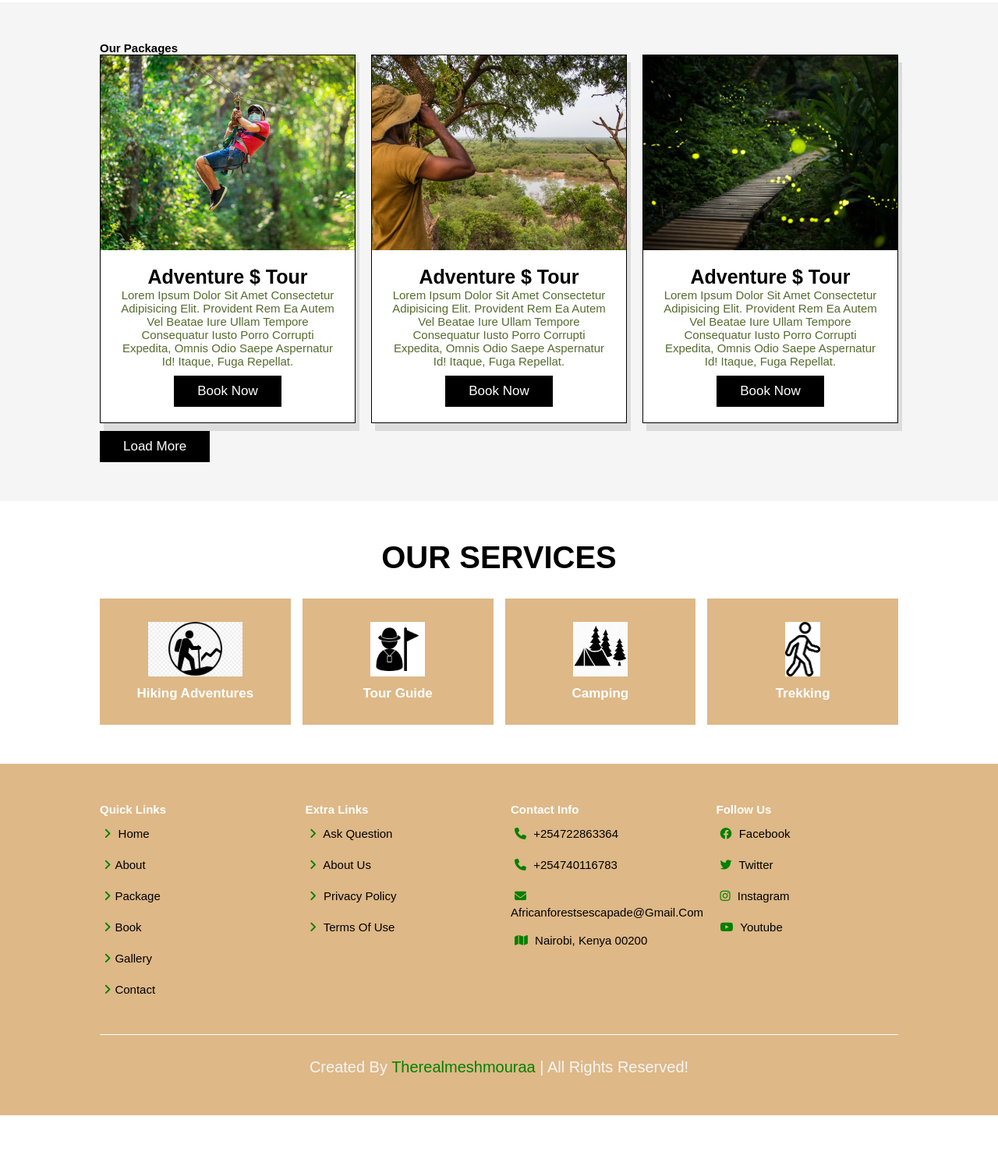
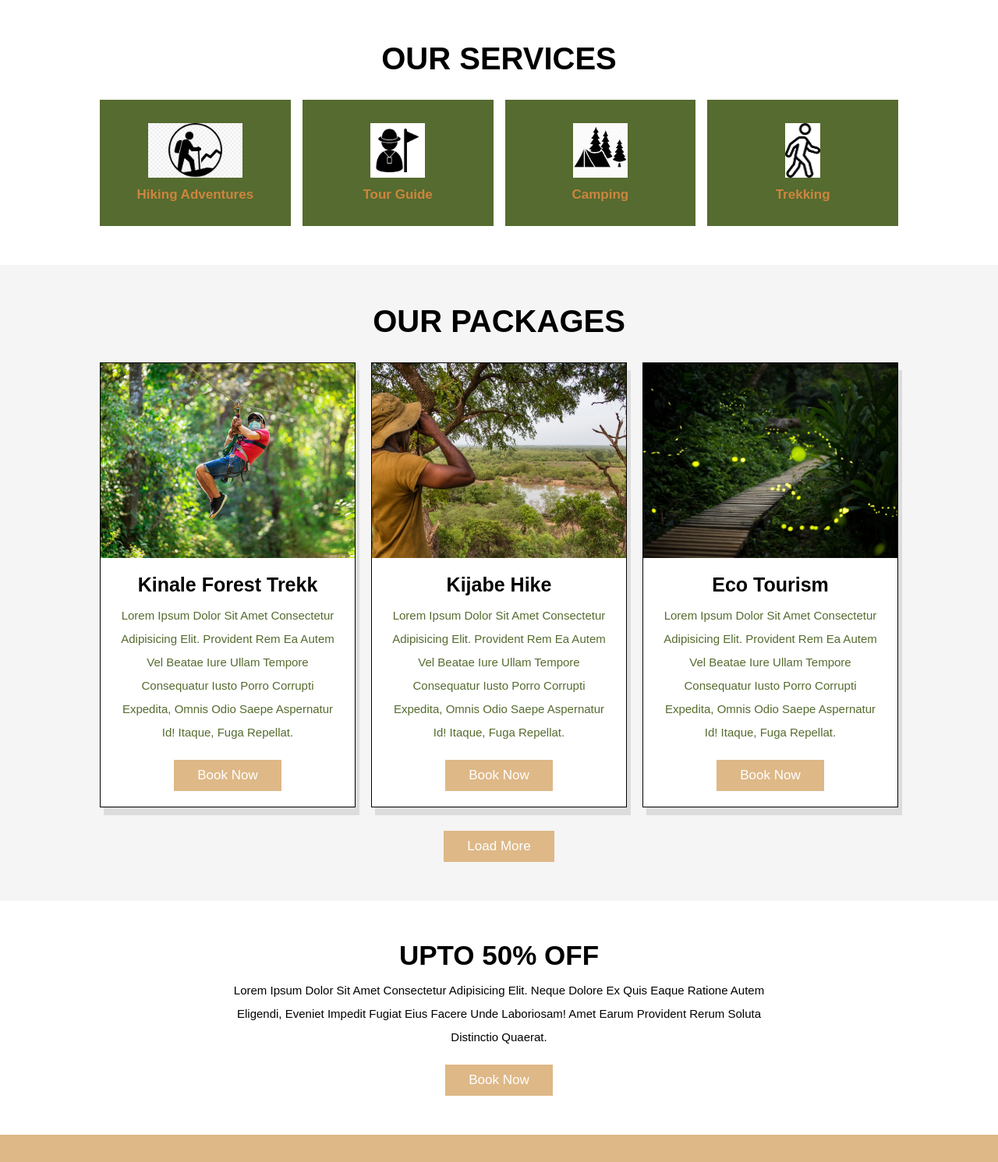
Before and after one commit to sammwaura/AFEL, a plain HTML site: page index.html in a window 1280 px wide. Shown: the part 1109-2600 px from the top of the page at 78% size. Before the commit the page ends 2540 px from the top, so only its background shows below. Drawn offline with nearby package versions, Linux system fonts and the light colour scheme.

Commit message:
modify index file

```diff
--- a/assets/css/style.css
+++ b/assets/css/style.css
@@ -39,7 +39,7 @@ section{
 
 .btn{
     display: inline-block;
-    background: black;
+    background: burlywood;
     margin-top: 1rem;
     color: white;
     font-size: 1.7rem;
@@ -48,7 +48,7 @@ section{
 }
 
 .btn:hover{
-    background: green;
+    background: darkolivegreen;
 }
 
 
@@ -86,7 +86,7 @@ section{
 }
 
 .header .navbar a:hover{
-    color: green;
+    color: darkolivegreen;
 
 }
 
@@ -158,7 +158,7 @@ section{
       }
 .home .swiper-button-next:hover,
         .swiper-button-prev:hover{
-    background: green;
+    background: darkolivegreen;
     color: white;
 }
 
@@ -242,9 +242,37 @@ section{
 .home-packages .box-container .box .content p{
     font-size: 1.5rem;
     color: darkolivegreen;
+    line-height: 2;
+    padding: 1rem 0;
+}
+
+.home-packages .load-more{
+    text-align: center;
+    margin-top: 2rem;
+}
+
+.home-offer{
+    text-align: center;
+}
+
+.home-offer .content{
+    max-width: 70rem;
+    margin: 0 auto;
+}
+
+.home-offer .content h3{
+    font-size: 3.5rem;
+    text-transform: uppercase;
+    color: black;
 }
 
 
+.home-offer .content p{
+    font-size: 1.5rem;
+    color: black;
+    line-height: 2;
+    padding: 1rem 0;
+}
 .services .box-container{
     display: grid;
     grid-template-columns: repeat(auto-fit, minmax(16rem, 1fr));
@@ -254,11 +282,11 @@ section{
 .services .box-container .box{
     padding: 3rem 2rem;
     text-align: center;
-    background-color: burlywood;
+    background-color: darkolivegreen;
 }
 
 .services .box-container .box:hover{
-    background-color: black;
+    background-color: bisque;
     cursor: pointer;
 }
 
@@ -267,7 +295,7 @@ section{
 }
 
 .services .box-container .box h3{
-    color: white;
+    color: peru;
     font-size: 1.7rem;
     padding-top: 1rem;
 }
--- a/index.html
+++ b/index.html
@@ -90,65 +90,6 @@
     </div>
 </section>
 <!-- home about section ends -->
-<!-- home packages section starts -->
-
-<section class="home-packages">
-
-    <h1 class="heading"> our packages</h1>
-
-    <div class="box-container">
-
-        <div class="box">
-            <div class="image">
-                <img src="assets/images/pack3.jpg" alt="">
-            </div>
-            <div class="content">
-                <h3>adventure $ tour</h3>
-                <p>Lorem ipsum dolor sit amet consectetur adipisicing elit.
-                     Provident rem ea autem vel beatae iure ullam tempore consequatur iusto porro corrupti expedita,
-                      omnis odio saepe aspernatur id! Itaque, fuga repellat.</p>
-                <a href="book.html" class="btn"> book now </a>
-            </div>
-        </div>
-
-        <div class="box">
-            <div class="image">
-                <img src="assets/images/pack.jpg" alt="">
-            </div>
-            <div class="content">
-                <h3>adventure $ tour</h3>
-                <p>Lorem ipsum dolor sit amet consectetur adipisicing elit.
-                     Provident rem ea autem vel beatae iure ullam tempore consequatur iusto porro corrupti expedita,
-                      omnis odio saepe aspernatur id! Itaque, fuga repellat.</p>
-                <a href="book.html" class="btn"> book now </a>
-            </div>
-        </div>
-
-        <div class="box">
-            <div class="image">
-                <img src="assets/images/pack2.webp" alt="">
-            </div>
-            <div class="content">
-                <h3>adventure $ tour</h3>
-                <p>Lorem ipsum dolor sit amet consectetur adipisicing elit.
-                     Provident rem ea autem vel beatae iure ullam tempore consequatur iusto porro corrupti expedita,
-                      omnis odio saepe aspernatur id! Itaque, fuga repellat.</p>
-                <a href="book.html" class="btn"> book now </a>
-            </div>
-        </div>
-
-    </div>
-
-    <div class="load-more"><a href="package.html" class="btn"> load more </a></div>
-</section>
-
-
-
-<!-- home packages section ends -->
-
-
-
-
 
 <!-- service section starts -->
 <section class="services">
@@ -182,10 +123,73 @@
 
 </section>
 
+<!-- service section ends -->
+<!-- home packages section starts -->
 
+<section class="home-packages">
 
+    <h1 class="heading-title"> our packages</h1>
 
-<!-- service section ends -->
+    <div class="box-container">
+
+        <div class="box">
+            <div class="image">
+                <img src="assets/images/pack3.jpg" alt="">
+            </div>
+            <div class="content">
+                <h3>Kinale Forest Trekk</h3>
+                <p>Lorem ipsum dolor sit amet consectetur adipisicing elit.
+                     Provident rem ea autem vel beatae iure ullam tempore consequatur iusto porro corrupti expedita,
+                      omnis odio saepe aspernatur id! Itaque, fuga repellat.</p>
+                <a href="book.html" class="btn"> book now </a>
+            </div>
+        </div>
+
+        <div class="box">
+            <div class="image">
+                <img src="assets/images/pack.jpg" alt="">
+            </div>
+            <div class="content">
+                <h3>Kijabe Hike</h3>
+                <p>Lorem ipsum dolor sit amet consectetur adipisicing elit.
+                     Provident rem ea autem vel beatae iure ullam tempore consequatur iusto porro corrupti expedita,
+                      omnis odio saepe aspernatur id! Itaque, fuga repellat.</p>
+                <a href="book.html" class="btn"> book now </a>
+            </div>
+        </div>
+
+        <div class="box">
+            <div class="image">
+                <img src="assets/images/pack2.webp" alt="">
+            </div>
+            <div class="content">
+                <h3>Eco Tourism</h3>
+                <p>Lorem ipsum dolor sit amet consectetur adipisicing elit.
+                     Provident rem ea autem vel beatae iure ullam tempore consequatur iusto porro corrupti expedita,
+                      omnis odio saepe aspernatur id! Itaque, fuga repellat.</p>
+                <a href="book.html" class="btn"> book now </a>
+            </div>
+        </div>
+
+    </div>
+
+    <div class="load-more"><a href="package.html" class="btn"> load more </a></div>
+</section>
+
+<!-- home packages section ends -->
+<!-- home offer section starts -->
+
+<section class="home-offer">
+    <div class="content">
+        <h3>upto 50% off</h3>
+        <p>
+            Lorem ipsum dolor sit amet consectetur adipisicing elit. Neque dolore ex quis eaque ratione autem eligendi, eveniet impedit fugiat eius facere unde laboriosam! Amet earum provident rerum soluta distinctio quaerat.
+        </p>
+        <a href="book.html" class="btn">book now</a>
+    </div>
+
+</section>
+<!-- home offer section ends -->
 <!-- footer section starts -->
 <section class="footer">
     <div class="box-container">
```
